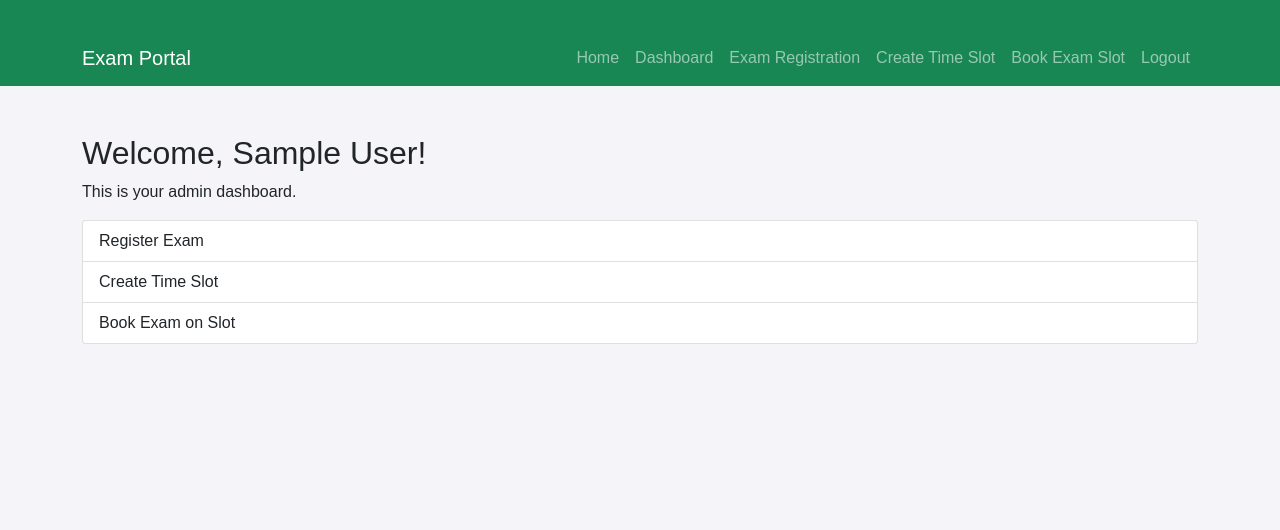
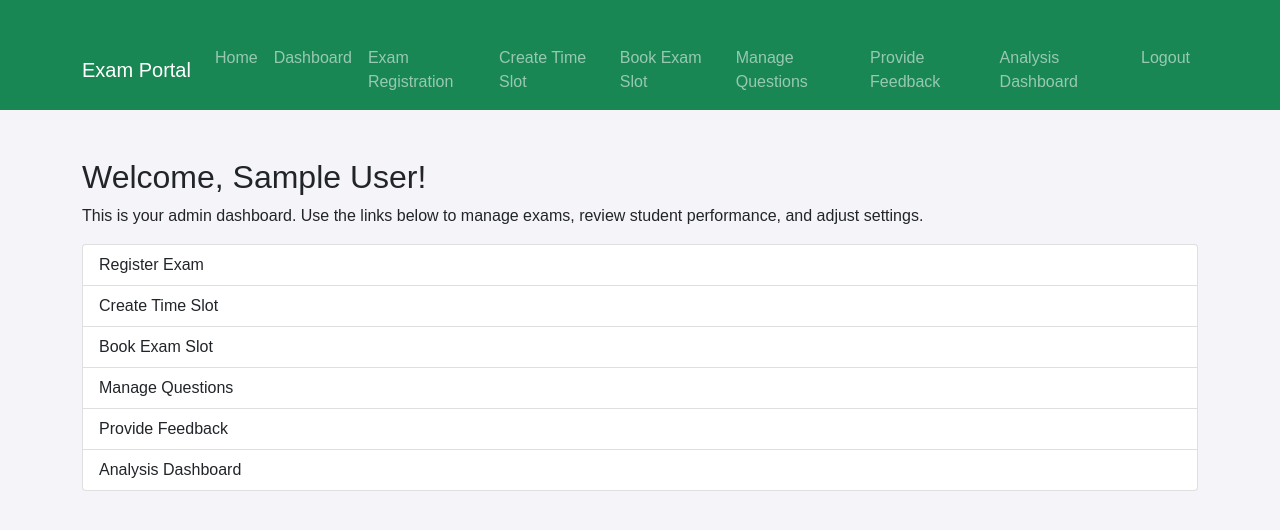
Before and after one commit to aryanthepain/DBMS_lab, a PHP site: page /pages/admin_dashboard.php in a window 1280 px wide. Shown: the top 530 px of the page. Run offline with PHP 8.4, Linux system fonts and the light colour scheme; the visitor is signed in with stand-in values (Sample User, id 1).

Commit message:
feedback and manage questions added

```diff
--- a/pages/admin_dashboard.php
+++ b/pages/admin_dashboard.php
@@ -20,11 +20,14 @@ if (!isset($_SESSION['admin'])) {
     <?php include 'navbar.php'; ?>
     <div class="container mt-5">
         <h2>Welcome, <?php echo htmlspecialchars($_SESSION['admin_name']); ?>!</h2>
-        <p>This is your admin dashboard.</p>
+        <p>This is your admin dashboard. Use the links below to manage exams, review student performance, and adjust settings.</p>
         <div class="list-group">
             <a href="exam_registration.php" class="list-group-item list-group-item-action">Register Exam</a>
             <a href="create_timeslot.php" class="list-group-item list-group-item-action">Create Time Slot</a>
-            <a href="book_exam_slot.php" class="list-group-item list-group-item-action">Book Exam on Slot</a>
+            <a href="book_exam_slot.php" class="list-group-item list-group-item-action">Book Exam Slot</a>
+            <a href="manage_questions.php" class="list-group-item list-group-item-action">Manage Questions</a>
+            <a href="feedback.php" class="list-group-item list-group-item-action">Provide Feedback</a>
+            <a href="dashboard_analysis.php" class="list-group-item list-group-item-action">Analysis Dashboard</a>
             <!-- Add more admin-only functions as needed -->
         </div>
     </div>
--- a/pages/navbar.php
+++ b/pages/navbar.php
@@ -14,21 +14,28 @@ if (session_status() == PHP_SESSION_NONE) {
             <ul class="navbar-nav ms-auto">
                 <li class="nav-item"><a class="nav-link" href="index.php">Home</a></li>
                 <?php if (isset($_SESSION['admin'])): ?>
+                    <!-- Admin-specific links -->
                     <li class="nav-item"><a class="nav-link" href="admin_dashboard.php">Dashboard</a></li>
                     <li class="nav-item"><a class="nav-link" href="exam_registration.php">Exam Registration</a></li>
                     <li class="nav-item"><a class="nav-link" href="create_timeslot.php">Create Time Slot</a></li>
                     <li class="nav-item"><a class="nav-link" href="book_exam_slot.php">Book Exam Slot</a></li>
+                    <li class="nav-item"><a class="nav-link" href="manage_questions.php">Manage Questions</a></li>
+                    <li class="nav-item"><a class="nav-link" href="feedback.php">Provide Feedback</a></li>
+                    <li class="nav-item"><a class="nav-link" href="dashboard_analysis.php">Analysis Dashboard</a></li>
                     <li class="nav-item"><a class="nav-link" href="logout.php">Logout</a></li>
                 <?php elseif (isset($_SESSION['roll'])): ?>
+                    <!-- Student-specific links -->
                     <li class="nav-item"><a class="nav-link" href="dashboard.php">Dashboard</a></li>
                     <li class="nav-item"><a class="nav-link" href="exam_registration.php">Exam Registration</a></li>
                     <li class="nav-item"><a class="nav-link" href="booking.php">Booking & Fees</a></li>
                     <li class="nav-item"><a class="nav-link" href="schedule.php">Schedule</a></li>
                     <li class="nav-item"><a class="nav-link" href="exam_portal.php">Take Exam</a></li>
                     <li class="nav-item"><a class="nav-link" href="evaluation.php">Evaluation</a></li>
-                    <li class="nav-item"><a class="nav-link" href="dashboard_analysis.php">Dashboard</a></li>
+                    <li class="nav-item"><a class="nav-link" href="dashboard_analysis.php">Analysis Dashboard</a></li>
+                    <li class="nav-item"><a class="nav-link" href="questions_feedback.php">Questions Feedback</a></li>
                     <li class="nav-item"><a class="nav-link" href="logout.php">Logout</a></li>
                 <?php else: ?>
+                    <!-- Public links -->
                     <li class="nav-item"><a class="nav-link" href="register.php">Register</a></li>
                     <li class="nav-item"><a class="nav-link" href="login.php">Student Login</a></li>
                     <li class="nav-item"><a class="nav-link" href="admin_login.php">Admin Login</a></li>
```
